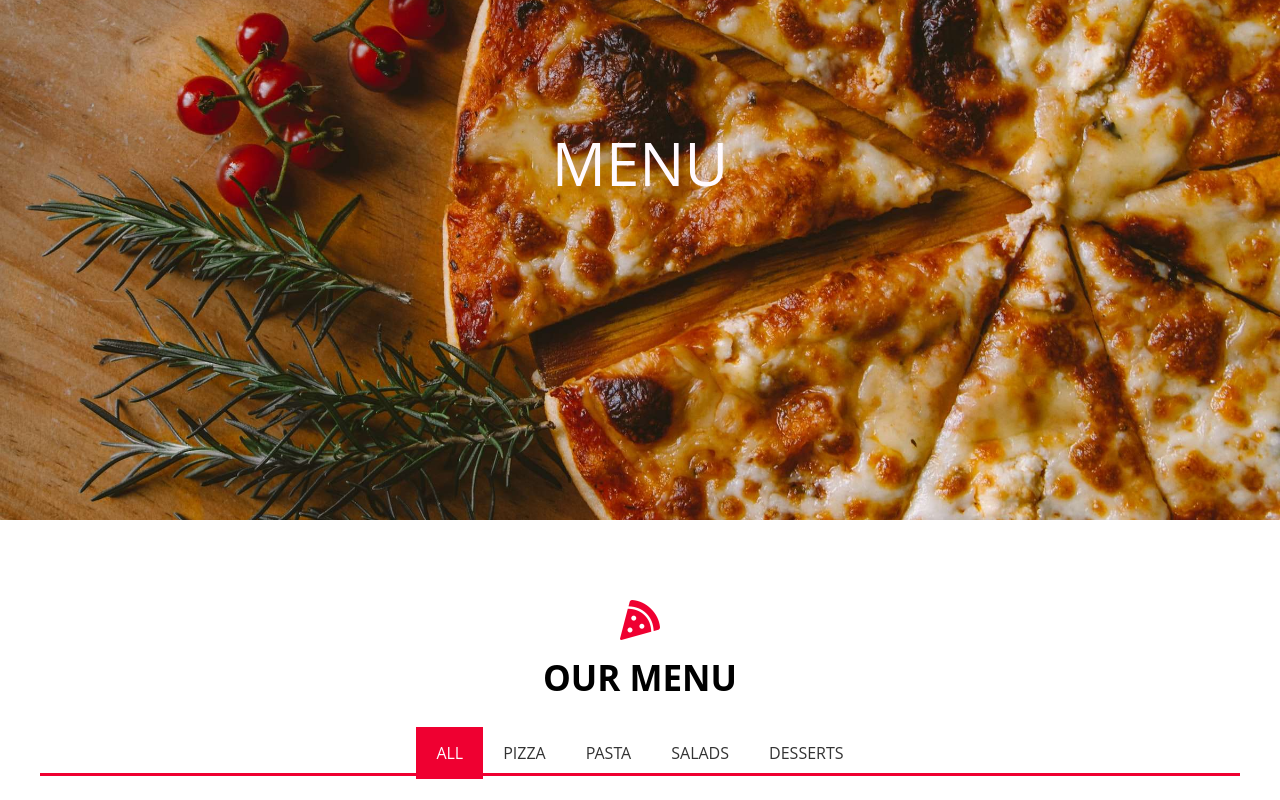
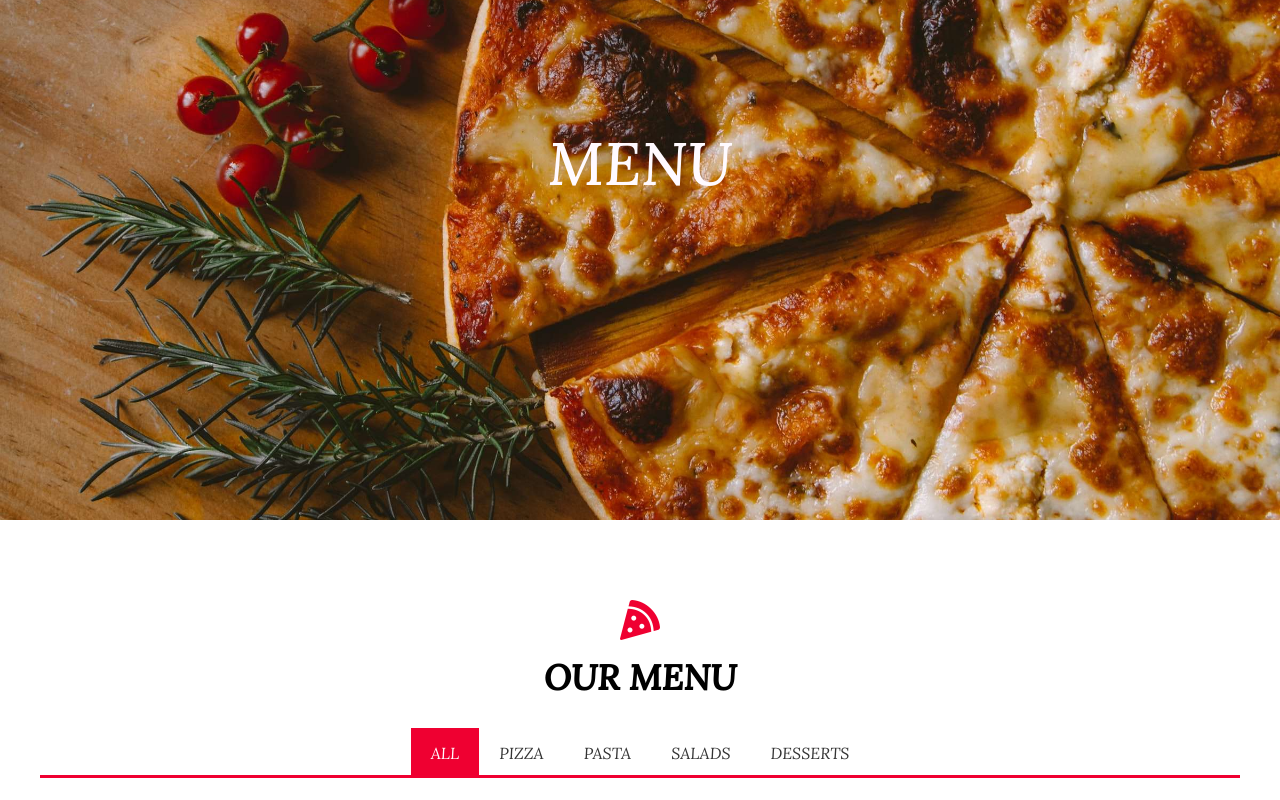
Before and after one commit to willlymendoza/pizza-restaurant, a React (Create React App) app: page /menu in a window 1280 px wide. Shown: the part 280-1080 px from the top of the page. Built offline with nearby package versions, Linux system fonts and the light colour scheme.

Commit message:
Added Lora font

```diff
--- a/public/index.html
+++ b/public/index.html
@@ -30,6 +30,12 @@
       crossorigin="anonymous"
     />
 
+    <!-- LORA FONT -->
+    <link
+      href="https://fonts.googleapis.com/css2?family=Lora:ital,wght@1,400;1,500&display=swap"
+      rel="stylesheet"
+    />
+
     <title>Pizza Restaurant</title>
   </head>
   <body>
--- a/src/App.scss
+++ b/src/App.scss
@@ -10,8 +10,10 @@ body,
   height: 100%;
 }
 
-body {
-  font-family: "Open Sans", sans-serif;
+body,
+input,
+textarea {
+  font-family: "Lora", sans-serif;
 }
 
 .section {
--- a/src/components/Header/HeaderTitle/styles.scss
+++ b/src/components/Header/HeaderTitle/styles.scss
@@ -13,5 +13,6 @@
     text-transform: uppercase;
     margin-bottom: 35px;
     text-align: center;
+    font-weight: 500;
   }
 }
--- a/src/pages/Menu/styles.scss
+++ b/src/pages/Menu/styles.scss
@@ -19,7 +19,7 @@
       height: 2px;
       background: $primary;
       border-bottom: 1px solid $primary;
-      margin-top: 12px;
+      margin-top: 14px;
       margin-bottom: 60px;
     }
 
```
